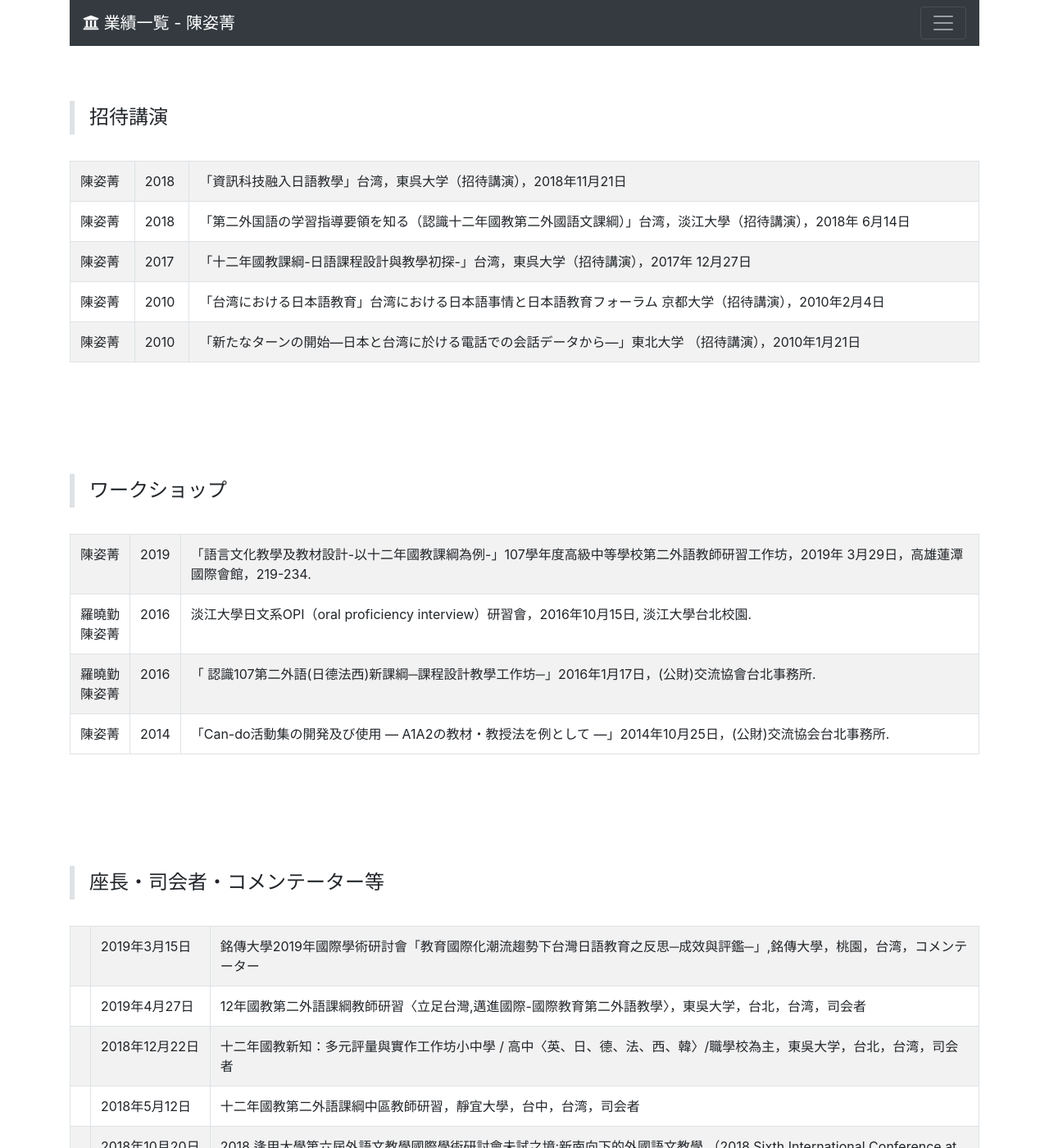
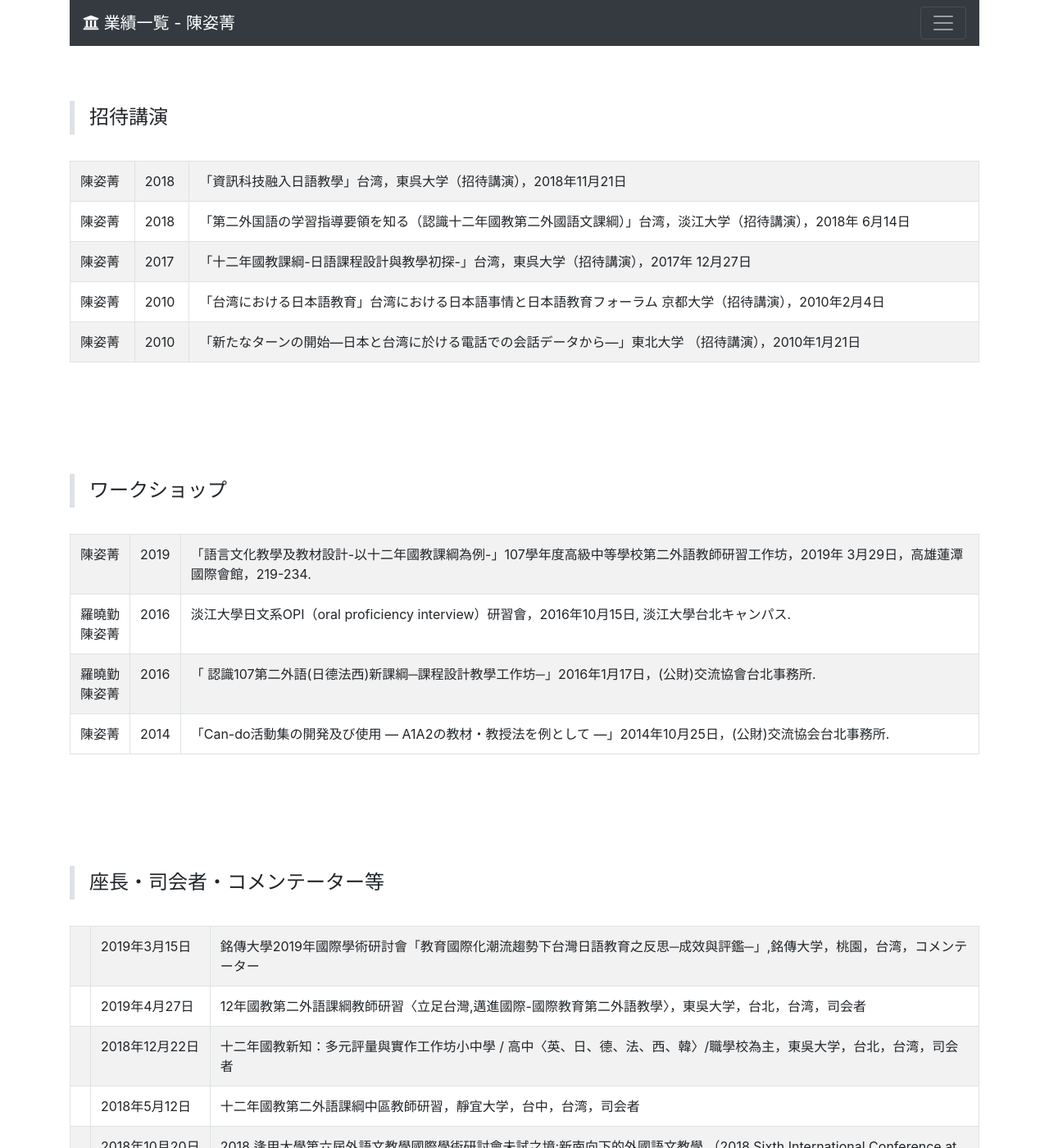
Before and after one commit to chentzuching/profile_ja, a Jekyll site: the page built from index.md, in a window 1280 px wide and 1400 px high, scrolled down 4862 px. Shown: the whole window at 82% size. Built offline with Jekyll 4.4.1, drawn with Linux system fonts in a browser that asks for light colours; nearby versions of some CDN libraries.

Commit message:
test
test

```diff
--- a/_data/chairs.yml
+++ b/_data/chairs.yml
@@ -1,5 +1,5 @@
 - date: 2019年3月15日
-  content: 銘傳大學2019年國際學術研討會「教育國際化潮流趨勢下台灣日語教育之反思─成效與評鑑─」,銘傳大學，桃園，台湾，コメンテーター
+  content: 銘傳大學2019年國際學術研討會「教育國際化潮流趨勢下台灣日語教育之反思─成效與評鑑─」,銘傳大学，桃園，台湾，コメンテーター
 
 - date: 2019年4月27日
   content: 12年國教第二外語課綱教師研習〈立足台灣,邁進國際-國際教育第二外語教學〉，東吳大学，台北，台湾，司会者
@@ -8,7 +8,7 @@
   content: 十二年國教新知：多元評量與實作工作坊小中學 / 高中〈英、日、德、法、西、韓〉/職學校為主，東吳大学，台北，台湾，司会者
 
 - date: 2018年5月12日
-  content: 十二年國教第二外語課綱中區教師研習，靜宜大學，台中，台湾，司会者
+  content: 十二年國教第二外語課綱中區教師研習，靜宜大学，台中，台湾，司会者
 
 - date: 2018年10月20日
   content: '2018 逢甲大學第六屆外語文教學國際學術研討會未試之境:新南向下的外國語文教學 （2018 Sixth International Conference at Feng Chia University Exploring the Uncharted Territories: Foreign Languages and Literature Teaching in Taiwan and Southeast Asia）,逢甲大学，台中，台湾，司会者'
--- a/_data/lectures.yml
+++ b/_data/lectures.yml
@@ -4,7 +4,7 @@
 
 - name: 陳姿菁
   date: 2018
-  content: 「第二外国語の学習指導要領を知る（認識十二年國教第二外國語文課綱）」台湾，淡江大學（招待講演），2018年 6月14日
+  content: 「第二外国語の学習指導要領を知る（認識十二年國教第二外國語文課綱）」台湾，淡江大学（招待講演），2018年 6月14日
 
 - name: 陳姿菁
   date: 2017
--- a/_data/workshops.yml
+++ b/_data/workshops.yml
@@ -4,7 +4,7 @@
 
 - name: 羅曉勤<br>陳姿菁
   date: 2016
-  content: 淡江大學日文系OPI（oral proficiency interview）研習會，2016年10月15日, 淡江大學台北校園.
+  content: 淡江大學日文系OPI（oral proficiency interview）研習會，2016年10月15日, 淡江大學台北キャンパス.
 
 - name: 羅曉勤<br>陳姿菁
   date: 2016
```
